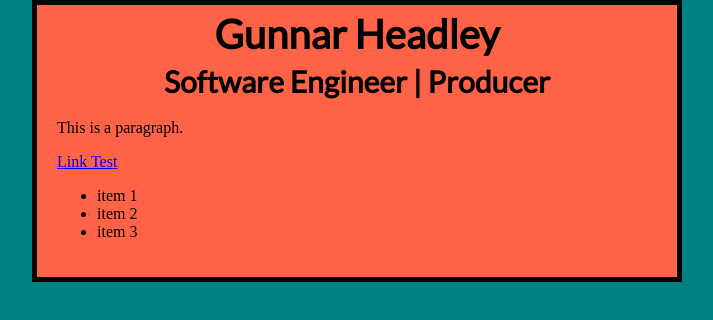
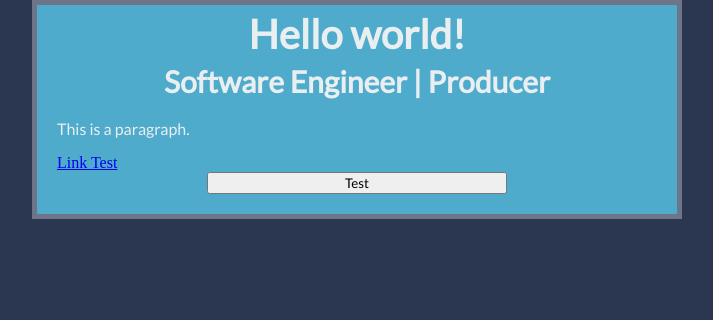
Before and after one commit to GHeadley/Personal-Website, a plain HTML site: page index.html in a window 1280 px wide. Shown: the whole page, without its empty margins (283-996 px from the left). Drawn offline with Linux system fonts and the light colour scheme.

Commit message:
Learning Javascript / Typescript. Picking color pallete.

```diff
--- a/index.html
+++ b/index.html
@@ -10,13 +10,12 @@
     <body>
         <h1 id="Head"> Gunnar Headley </h1>
         <h1 id="Subtitle"> Software Engineer | Producer </h1>
-        <p class="test"> This is a paragraph. </p>
+        <p class="Paragraph"> This is a paragraph. </p>
         <a href="https://www.gunnarheadley.com"> Link Test </a>
 
-        <ul>
-                <li> item 1 </li>
-                <li> item 2 </li>
-                <li> item 3 </li>
-        </ul>
+        <div>
+            <button> Test </button>
+        </div>
+        <script src="scripts/main.js"></script>
     </body>
 </html>
--- /dev/null
+++ b/scripts/main.js
@@ -0,0 +1,6 @@
+var myHeading = document.querySelector('#Head');
+myHeading.textContent = 'Hello world!';
+var test = 0;
+document.ondblclick = function () {
+    myHeading.textContent = (++test).toString();
+};
--- a/styles/style.css
+++ b/styles/style.css
@@ -1,13 +1,31 @@
+/*
+    Color Palette:
+    Eggshell White: #f6eef2
+    Greenish Blue: #72c2d8
+    Bright Blue: #13caea
+    Grey w/ hint of blue: #6f7589
+    Dark Blue: #2b3750
+*/
+
+:root {
+    --Color-Palette-1: #e9eef1;
+    --Color-Palette-2: #788ea2;
+    --Color-Palette-3: #4fabcb;
+    --Color-Palette-4: #6f7589;
+    --Color-Palette-5: #2b3750;
+    --text-color: var(--Color-Palette-1);
+}
+
 html {
-    background-color: teal;
+    background-color: var(--Color-Palette-5);
 }
 
 body {
     width: 600px;
     margin: 0 auto;
-    background-color: tomato;
+    background-color: var(--Color-Palette-3);
     padding: 0 20px 20px 20px;
-    border: 5px solid black;
+    border: 5px solid var(--Color-Palette-4);
   }
 
 #Head {
@@ -16,7 +34,7 @@ body {
 
     line-height: 0.1;
     text-align: center;
-
+    color: var(--text-color);
 }
 
 #Subtitle {
@@ -24,9 +42,22 @@ body {
     font-family: 'Lato', sans-serif;
 
     text-align: center;
+    color: var(--text-color);
 }
 
 .Paragraph {
-    color: blue;
+    color: var(--text-color);
     font-family: 'Lato', sans-serif;
 }
+
+button {
+    color: black;
+    font-family: 'Lato', sans-serif;
+    width: 50%;
+    text-align: center;
+    cursor: zoom-in;
+}
+
+div {
+    text-align: center;
+}
```
Also changed, not shown: 1 other file.
